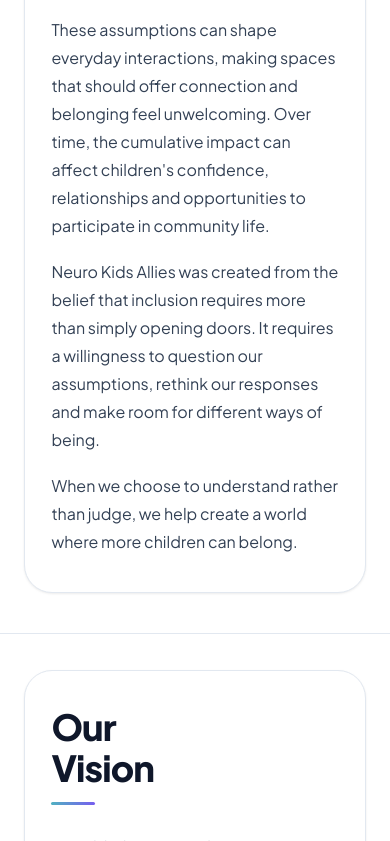
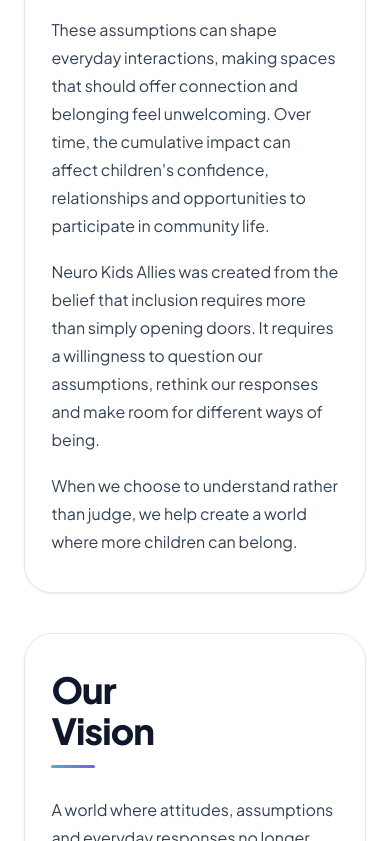
Before and after one commit to zaidbasic5540-max/neurokids-allies-redesign, a plain HTML site: page index.html in a window 390 px wide. Shown: the part 1159-2000 px from the top of the page. Drawn offline with nearby package versions, Linux system fonts and the light colour scheme.

Commit message:
Remove divider border line between Our Why and Our Vision sections

```diff
--- a/index.html
+++ b/index.html
@@ -31,7 +31,7 @@
     rel="stylesheet">
 
   <!-- Stylesheet -->
-  <link rel="stylesheet" href="styles.css?v=4.8">
+  <link rel="stylesheet" href="styles.css?v=4.9">
 </head>
 
 <body>
--- a/styles.css
+++ b/styles.css
@@ -1684,8 +1684,7 @@
 .why-section {
   background-color: #FFFFFF;
   padding-top: 3.5rem;
-  padding-bottom: 3.5rem;
-  border-bottom: 1px solid var(--color-border);
+  padding-bottom: 1.75rem;
 }
 
 .why-card {
@@ -1760,7 +1759,7 @@
 @media (max-width: 900px) {
   .why-section {
     padding-top: 2.5rem;
-    padding-bottom: 2.5rem;
+    padding-bottom: 1.25rem;
   }
 
   .why-card {
@@ -1779,7 +1778,7 @@
    ============================================================================== */
 .vision-section {
   background-color: #FFFFFF;
-  padding-top: 3.5rem;
+  padding-top: 1.75rem;
   padding-bottom: 1.75rem;
 }
 
@@ -1861,7 +1860,7 @@
 
 @media (max-width: 900px) {
   .vision-section {
-    padding-top: 2.25rem;
+    padding-top: 1.25rem;
     padding-bottom: 1.25rem;
   }
 
```
Also changed, not shown: blog.html (+1 -1 lines), resources.html (+1 -1 lines), what-we-do.html (+1 -1 lines).
